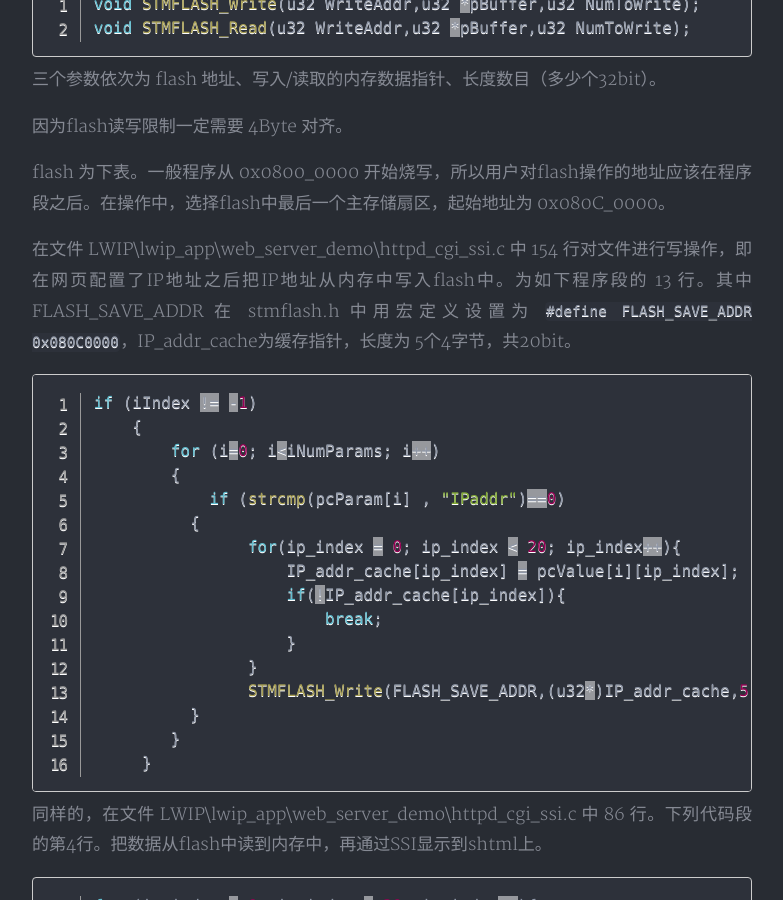
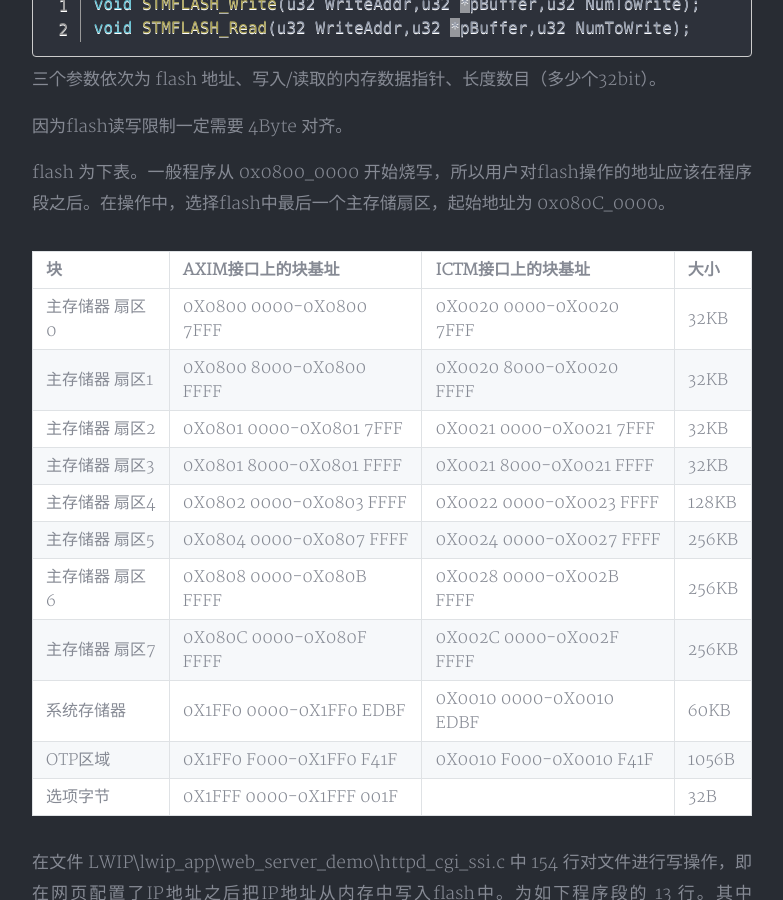
Before and after one commit to zoeyuchao/zoeyuchao.github.io, a Jekyll site: the page built from _posts/2018-08-06-STM32读写flash操作.md, in a window 1280 px wide and 900 px high, scrolled down 1557 px. Shown: the whole window, without its empty margins (248-1031 px from the left). Built offline with Jekyll 4.4.1, drawn with Linux system fonts in a browser that asks for light colours; nearby versions of some CDN libraries; comment, search, counter and statistics services are not loaded; a style sheet for code colours, icons or effects is not loaded.

Commit message:
flash table

````diff
--- a/_posts/2018-08-06-STM32读写flash操作.md
+++ b/_posts/2018-08-06-STM32读写flash操作.md
@@ -40,6 +40,20 @@ void STMFLASH_Read(u32 WriteAddr,u32 *pBuffer,u32 NumToWrite);
 
 flash 为下表。一般程序从 0x0800_0000 开始烧写，所以用户对flash操作的地址应该在程序段之后。在操作中，选择flash中最后一个主存储扇区，起始地址为 0x080C_0000。
 
+| 块             | AXIM接口上的块基址        | ICTM接口上的块基址        | 大小  |
+| -------------- | ------------------------- | ------------------------- | ----- |
+| 主存储器 扇区0 | 0X0800 0000-0X0800   7FFF | 0X0020 0000-0X0020   7FFF | 32KB  |
+| 主存储器 扇区1 | 0X0800 8000-0X0800   FFFF | 0X0020 8000-0X0020   FFFF | 32KB  |
+| 主存储器 扇区2 | 0X0801 0000-0X0801   7FFF | 0X0021 0000-0X0021   7FFF | 32KB  |
+| 主存储器 扇区3 | 0X0801 8000-0X0801   FFFF | 0X0021 8000-0X0021   FFFF | 32KB  |
+| 主存储器 扇区4 | 0X0802 0000-0X0803   FFFF | 0X0022 0000-0X0023   FFFF | 128KB |
+| 主存储器 扇区5 | 0X0804 0000-0X0807   FFFF | 0X0024 0000-0X0027   FFFF | 256KB |
+| 主存储器 扇区6 | 0X0808 0000-0X080B   FFFF | 0X0028 0000-0X002B   FFFF | 256KB |
+| 主存储器 扇区7 | 0X080C 0000-0X080F   FFFF | 0X002C 0000-0X002F   FFFF | 256KB |
+| 系统存储器     | 0X1FF0 0000-0X1FF0   EDBF | 0X0010 0000-0X0010   EDBF | 60KB  |
+| OTP区域        | 0X1FF0 F000-0X1FF0   F41F | 0X0010 F000-0X0010   F41F | 1056B |
+| 选项字节       | 0X1FFF 0000-0X1FFF   001F |                           | 32B   |
+
 在文件 LWIP\lwip_app\web_server_demo\httpd_cgi_ssi.c 中 154 行对文件进行写操作，即在网页配置了IP地址之后把IP地址从内存中写入flash中。为如下程序段的 13 行。其中FLASH_SAVE_ADDR 在 stmflash.h 中用宏定义设置为 ```#define FLASH_SAVE_ADDR 0x080C0000```，IP_addr_cache为缓存指针，长度为 5个4字节，共20bit。
 
 ```C
````
